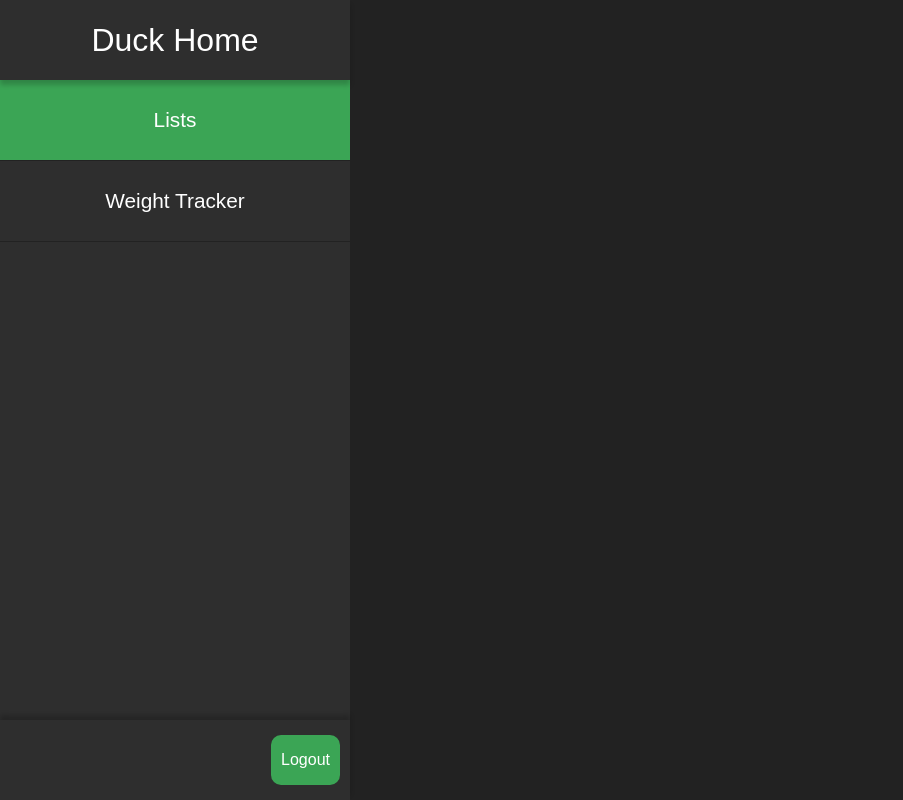
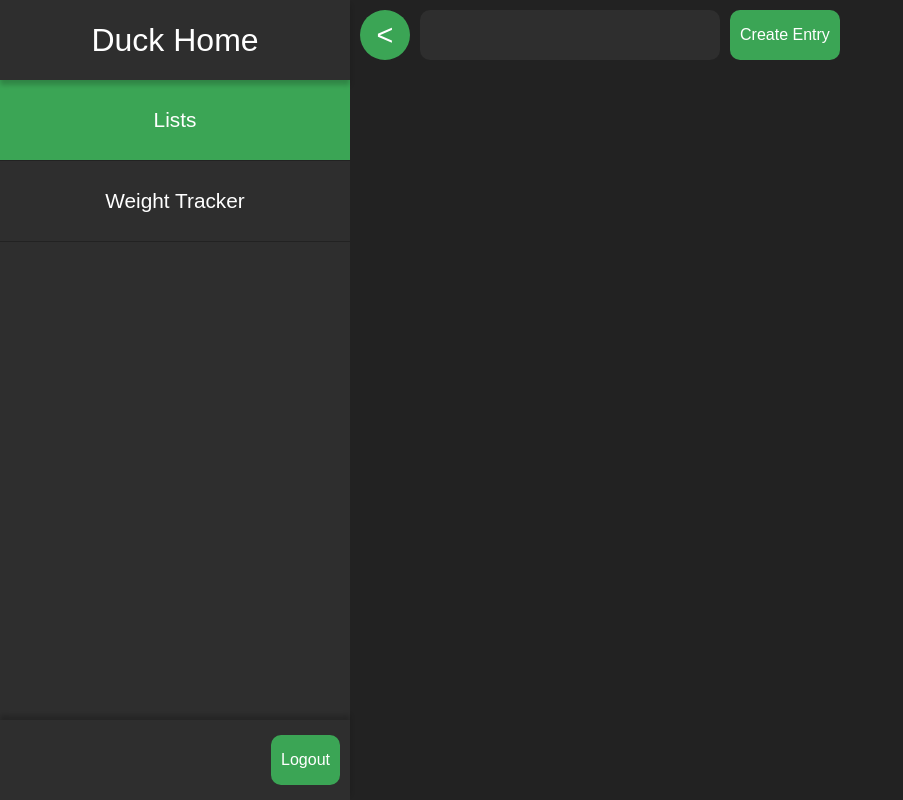
Before and after one commit to SturmEnte/duck-home, a website: page src/public/modules/lists/list/index.html in a window 1280 px wide. Shown: the whole page, without its empty margins (0-903 px from the left). Drawn offline with Linux system fonts and the light colour scheme; no server answers.

Commit message:
Create area list page

```diff
--- a/src/public/modules/lists/list/index.html
+++ b/src/public/modules/lists/list/index.html
@@ -12,6 +12,13 @@
 	</head>
 	<body>
 		<div id="sidebar"></div>
-		<div id="content"></div>
+		<div id="content">
+			<div id="head">
+				<a href="/lists" id="back"><</a>
+				<input type="text" id="entry-title" />
+				<button id="create-btn">Create Entry</button>
+			</div>
+			<div id="entries"></div>
+		</div>
 	</body>
 </html>
--- a/src/public/modules/lists/list/list.css
+++ b/src/public/modules/lists/list/list.css
@@ -0,0 +1,26 @@
+:root {
+	--create-height: 50px;
+}
+
+input {
+	width: 30%;
+	min-width: 300px;
+	height: 50px;
+	border: none;
+	border-radius: var(--border-radius);
+	background: var(--bg-sec);
+	font-size: 1.3rem;
+	margin: 0 10px;
+	padding-left: 5px;
+}
+
+#head {
+	display: flex;
+	align-items: center;
+	justify-content: flex-start;
+	height: var(--create-height);
+}
+
+#create-btn {
+	width: fit-content;
+}
```
